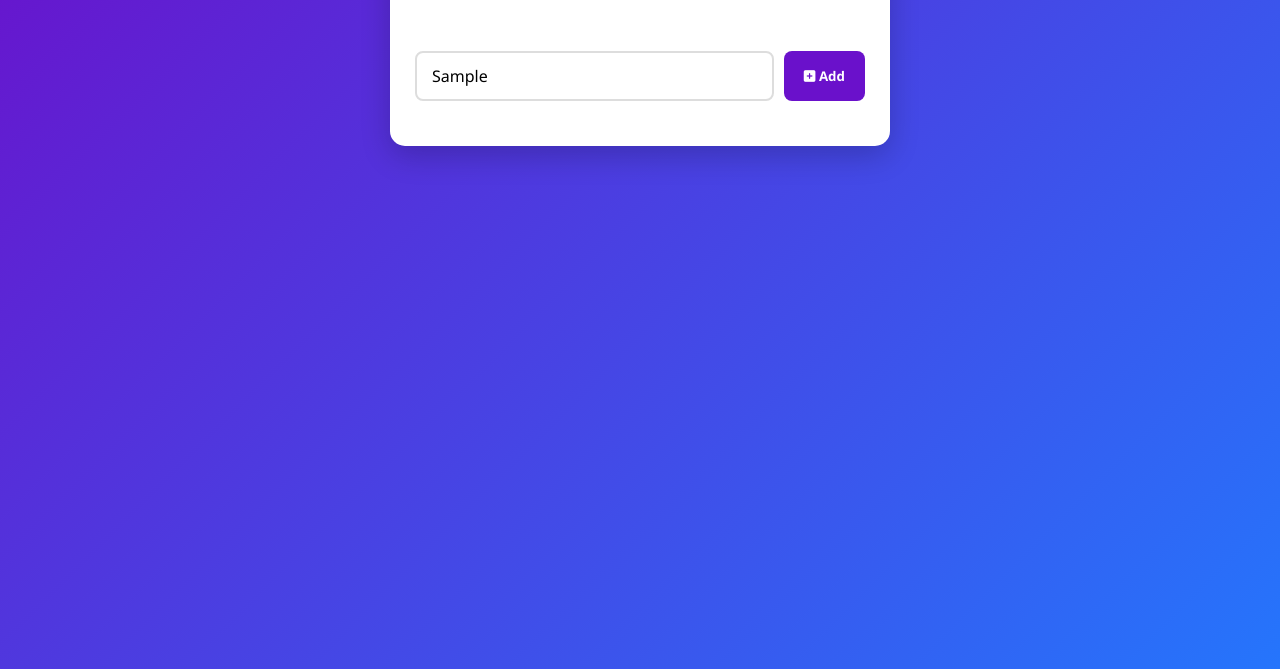
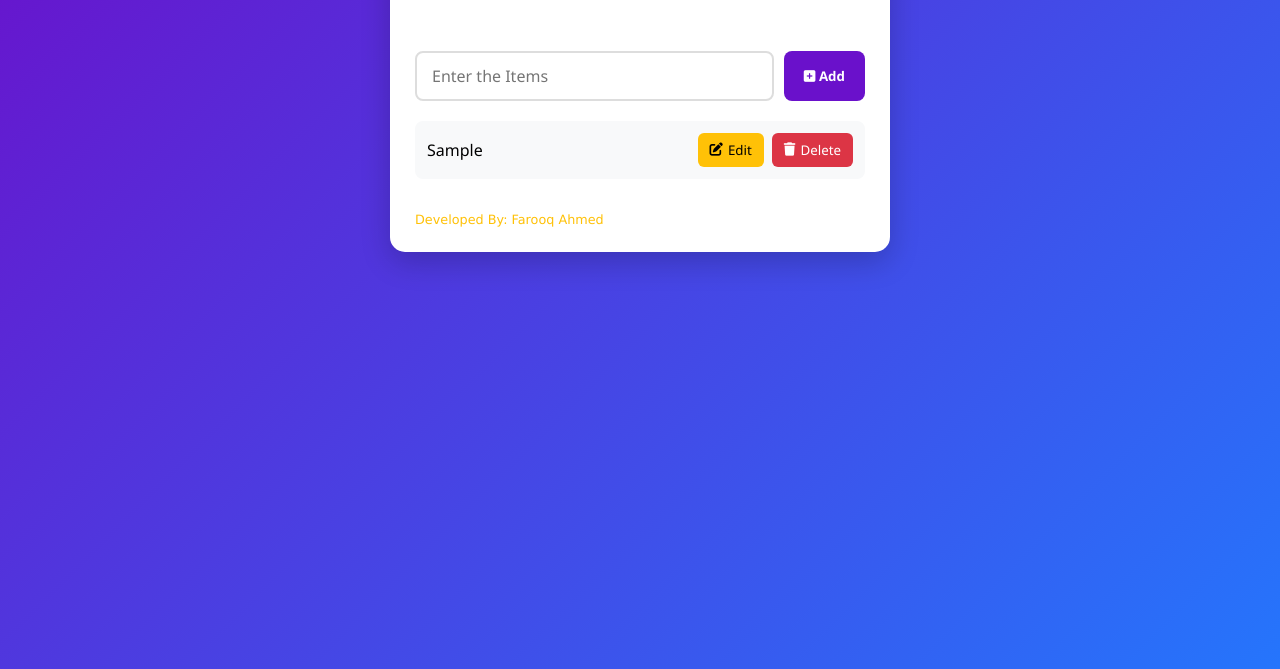
Before and after one commit to Farooq-Ahmed8/Todo-App, a plain HTML site: page index.html in a window 1280 px wide. Both pictures are taken after typing "Sample" into the empty fields and a click on the button "Add". Shown: the part 131-800 px from the top of the page. Drawn offline with Linux system fonts and the light colour scheme.

Commit message:
work complete

```diff
--- a/app.js
+++ b/app.js
@@ -0,0 +1,55 @@
+let userInput = document.getElementById("user-input");
+let message = document.getElementById("message");
+let ulEl = document.getElementById("List");
+let btn = document.getElementById("btn");
+
+let editingLi = null;
+
+function add() {
+  if (userInput.value.trim() === "") {
+    message.innerHTML = "Input field empty!";
+    message.style.color = "red";
+    return;
+  }
+
+  if (editingLi) {
+    editingLi.querySelector(".todo-text").textContent = userInput.value;
+    btn.innerHTML = '<i class="fa-solid fa-square-plus"></i> Add';
+    btn.onclick = add;
+    editingLi = null;
+  } else {
+    let li = document.createElement("li");
+    let span = document.createElement("span");
+    span.className = "todo-text";
+    span.textContent = userInput.value;
+
+    let actions = document.createElement("div");
+    actions.className = "actions";
+
+    let editButton = document.createElement("button");
+    editButton.className = "edit-btn";
+    editButton.innerHTML = '<i class="fa-solid fa-pen-to-square"></i> Edit';
+    editButton.onclick = () => {
+      userInput.value = span.textContent;
+      btn.innerHTML = '<i class="fa-solid fa-square-pen"></i> Update';
+      btn.onclick = add;
+
+      editingLi = li;
+    };
+
+    let deleteButton = document.createElement("button");
+    deleteButton.className = "delete-btn";
+    deleteButton.innerHTML = '<i class="fa-solid fa-trash"></i> Delete';
+    deleteButton.onclick = () => li.remove();
+
+    actions.appendChild(editButton);
+    actions.appendChild(deleteButton);
+
+    li.appendChild(span);
+    li.appendChild(actions);
+    ulEl.appendChild(li);
+}
+
+  userInput.value = "";
+  message.innerHTML = "";
+}
--- a/index.html
+++ b/index.html
@@ -18,8 +18,8 @@
             <button id="btn" onclick="add()"><i class="fa-solid fa-square-plus"></i> Add</button>
         </div>
         <ul id="List"></ul>
+        <div class="develop">Developed By: Farooq Ahmed</div>
     </div>
-
 
 
     <script src="app.js"></script>
--- a/style.css
+++ b/style.css
@@ -97,6 +97,11 @@ li{
     color: #fff;
     background-color: #dc3545;
 }
+.develop{
+    color: #ffc107;
+    padding-top: 5%;
+    font: 500 0.8rem Verdana;
+}
 @media (max-width: 576px){
     .input-section{
         flex-direction: column;
```
